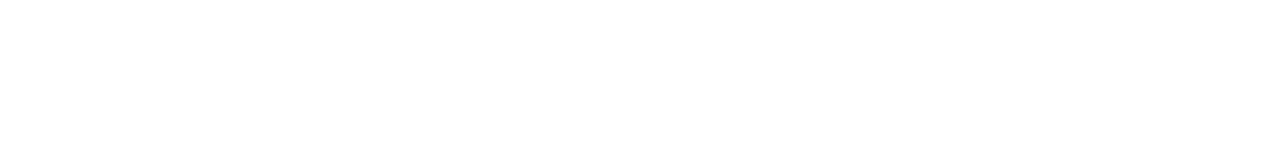
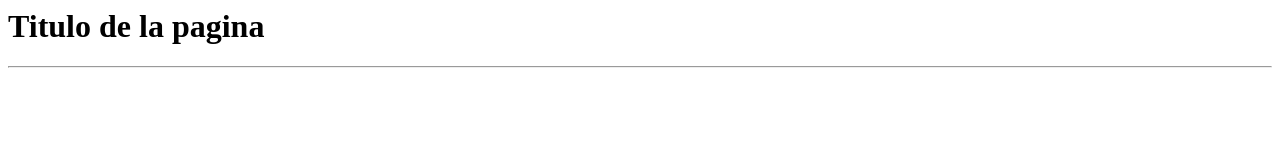
Before and after one commit to diegodfp/repositorio-prueba, a plain HTML site: page index.html in a window 1280 px wide. Drawn offline with Linux system fonts and the light colour scheme.

Commit message:
Agregando titulo al index

```diff
--- a/index.html
+++ b/index.html
@@ -1,6 +1,9 @@
 <html>
 	<head>
+
 	</head>
 	<body>
+		<h1> Titulo de la pagina</h1>
+		<hr>
 	</body>
 </html>
```
